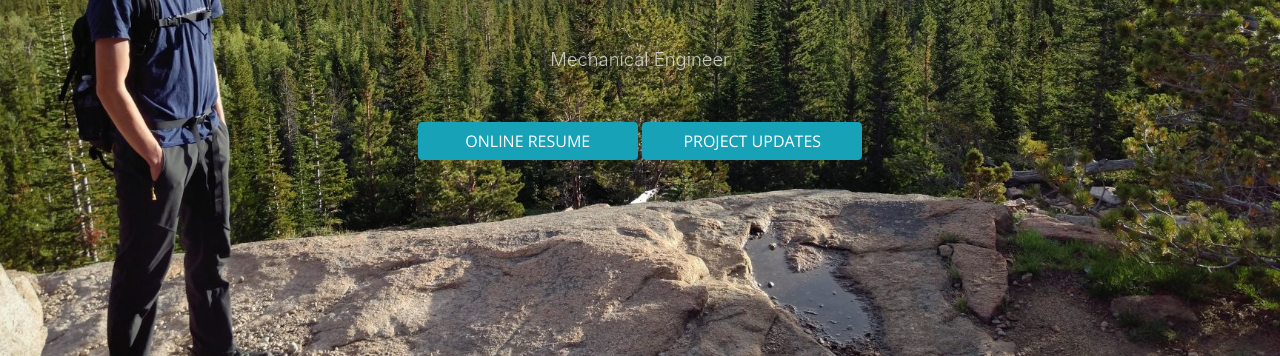
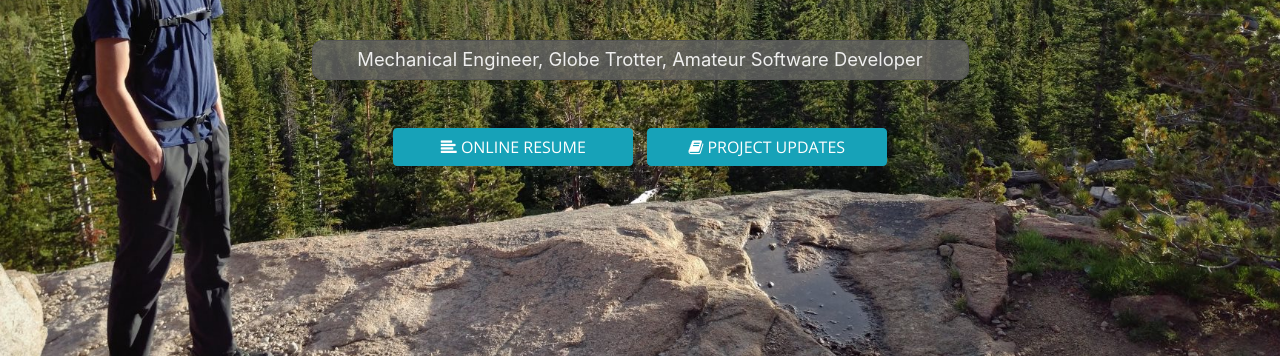
Before and after one commit to peterdsharpe/peterdsharpe.github.io, a website with bundled scripts: page index.html in a window 1280 px wide. Shown: the part 366-722 px from the top of the page. Built offline with nearby package versions, Linux system fonts and the light colour scheme.

Commit message:
improved clarity

```diff
--- a/css/creative.css
+++ b/css/creative.css
@@ -13,7 +13,7 @@ hr {
   border-width: 3px;
   border-color: #495057;
   border-color: transparent;
-  border-color: rgba(100, 100, 100, 0.6);
+  border-color: rgba(200, 200, 200, 0.8);
 }
 
 hr.light {
@@ -49,7 +49,7 @@ h6 {
 }
 
 .text-faded {
-  color: rgba(255, 255, 255, 0.7);
+  color: rgba(255, 255, 255, 0.9);
 }
 
 section {
@@ -303,7 +303,18 @@ header.masthead p {
   background-color: #7b828c;
   border-color: #7b828c;
   background-color: transparent;
-  background-color: rgba(100, 100, 100, 0.6);
+  background-color: rgba(200, 99, 71, 0.9);
+}
+
+.translucent-bg {
+  border-radius: 10px;
+  border: 1px solid #555555;
+  background-color: transparent;
+  background-color: rgba(100, 100, 100, 0.8);
+  padding-top: 5px;
+  padding-bottom: 5px;
+  width: 90%;
+  margin: 0 auto;
 }
 
 .btn-primary:hover, .btn-primary:focus, .btn-primary:active {
@@ -318,7 +329,7 @@ header.masthead p {
 .list-social-icons a {
   color: #495057;
   color: transparent;
-  color: rgba(100, 100, 100, 0.6);
+  color: rgba(100, 100, 100, 0.8);
 
   }
   .list-social-icons a:hover {
--- a/index.html
+++ b/index.html
@@ -41,6 +41,7 @@
     <header class="masthead text-center text-white d-flex bg-dark" style="height:100vh;">
       <div class="container my-auto">
         <div class="row">
+            <!--<div class="translucent-bg">-->
               <div class="col-lg-10 mx-auto">
                 <h1 class="text-uppercase">
                   <strong>Christophe Foyer</strong>
@@ -48,10 +49,12 @@
                 <hr>
               </div>
               <div class="col-lg-8 mx-auto">
-            <p class="text-faded mb-5">Mechanical Engineer</p>
-            <a class="btn btn-primary btn-xl js-scroll-trigger" style="width:220px;" href="https://resume.cfoyer.com/">Online Resume</a>
-            <a class="btn btn-primary btn-xl js-scroll-trigger" style="width:220px;" href="https://blog.cfoyer.com/">Project Updates</a>
+                <p class="text-faded mb-5 translucent-bg"><strong>Mechanical Engineer, Globe Trotter, Amateur Software Developer</strong></p>
+                <a class="btn btn-primary btn-xl js-scroll-trigger" style="width:240px;" href="https://resume.cfoyer.com/"><i class="fa fa-align-left"></i> Online Resume</a>
+                &nbsp
+                <a class="btn btn-primary btn-xl js-scroll-trigger" style="width:240px;" href="https://blog.cfoyer.com/"><i class="fa fa-book"></i> Project Updates</a>
               </div>
+            <!--</div>-->
         </div>
       </div>
       <div style="position: absolute; bottom: 2vh; width: 100%;">
```
Lines whose indentation alone changed are shown as unchanged.
